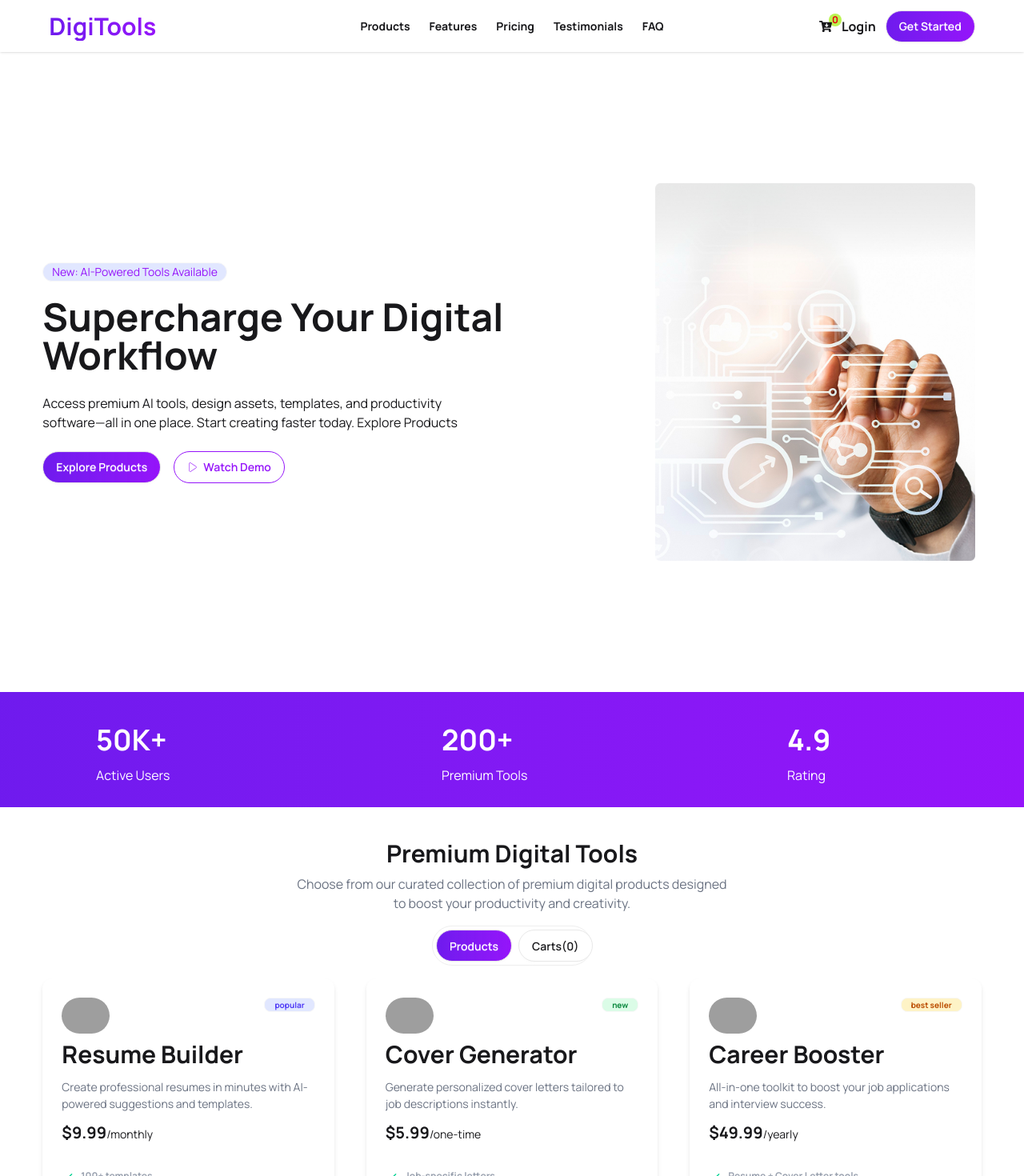
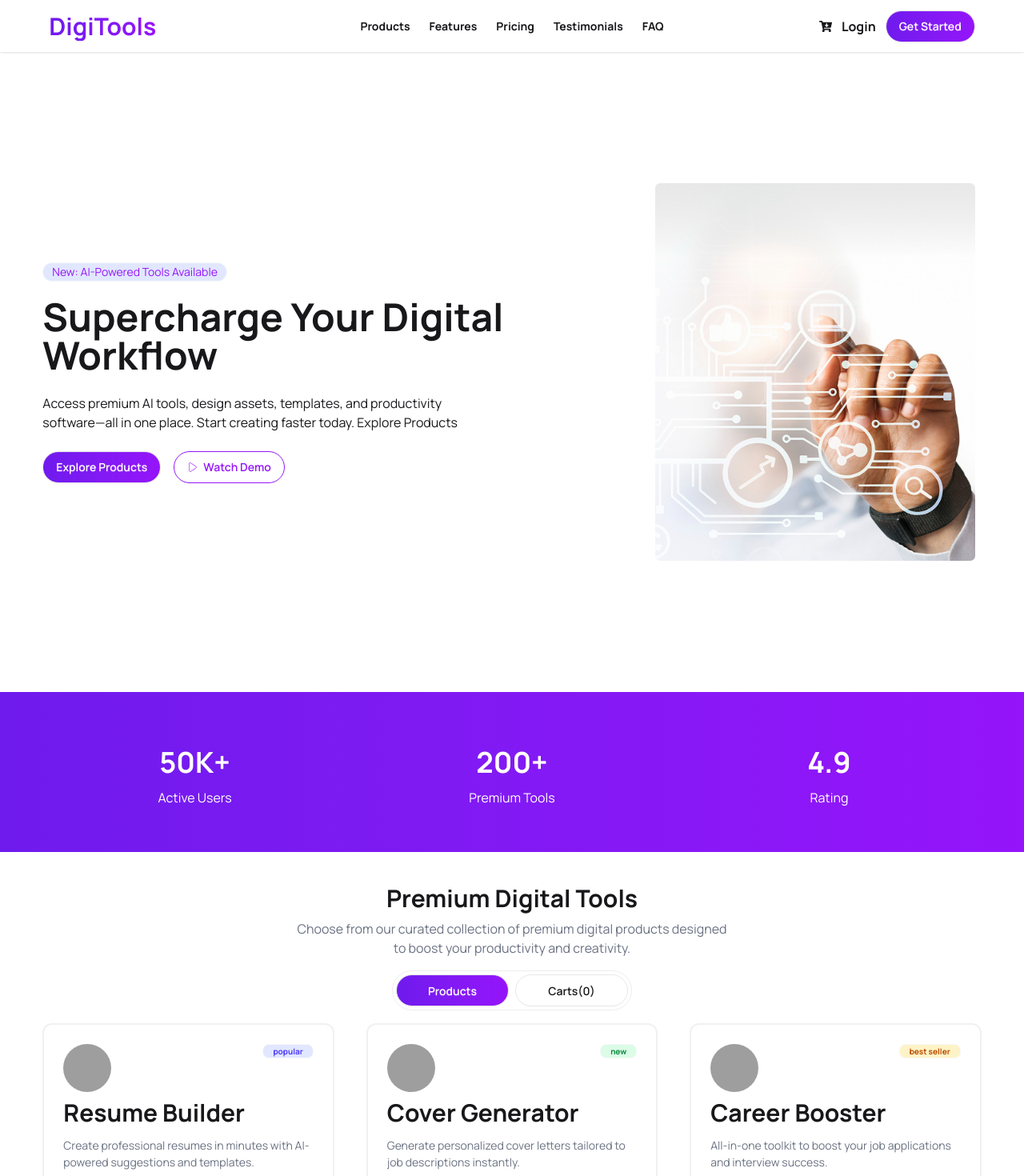
Before and after one commit to dev-riaz/Assignment-6, a React (Vite) app: page / in a window 1280 px wide. Shown: the top 1470 px of the page at 80% size. Built offline with nearby package versions, Linux system fonts and the light colour scheme; grey boxes are pictures that could not be loaded.

Commit message:
assignment-6 complet

```diff
--- a/src/components/Banner.jsx
+++ b/src/components/Banner.jsx
@@ -5,8 +5,8 @@ import { CiPlay1 } from "react-icons/ci";
 const Banner = () => {
   return (
     <div>
-      <div className="hero min-h-screen w-full  md:max-w-11/12 mx-auto">
-        <div className="flex flex-col-reverse md:flex-row justify-center items-center">
+      <div className="hero min-h-screen w-11/12 mx-auto">
+        <div className="flex flex-col-reverse md:flex-row justify-center items-center text-center md:text-start">
           <div className="space-x-4">
             <div className="badge bg-[#E1E7FF] text-[#9514FA] rounded-full">
               New: AI-Powered Tools Available
--- a/src/components/Card.jsx
+++ b/src/components/Card.jsx
@@ -23,16 +23,16 @@ const Card = ({ cardDataPromise, carts, setCarts }) => {
             </p>
           </div>
         </div>
-        <div className="text-center space-x-2 rounded-full p-1 border border-base-300 w-[200px] mx-auto my-4 flex">
+        <div className="text-center space-x-2 rounded-full p-1 border border-base-300 w-[300px] mx-auto my-4 flex justify-center">
           <button
             onClick={tabHandle}
-            className={`btn rounded-full ${activeTab === "products" ? "bg-linear-to-r from-[#6a12edf6] to-[#9514FA] text-white" : "bg-white"}`}
+            className={`btn rounded-full flex-1 ${activeTab === "products" ? "bg-linear-to-r from-[#6a12edf6] to-[#9514FA] text-white" : "bg-white"}`}
           >
             Products
           </button>
           <button
             onClick={() => setActiveTab("cart")}
-            className={`btn rounded-full ${activeTab === "cart" ? "bg-linear-to-r from-[#6a12edf6] to-[#9514FA] text-white" : "bg-white"}`}
+            className={`btn rounded-full flex-1 ${activeTab === "cart" ? "bg-linear-to-r from-[#6a12edf6] to-[#9514FA] text-white" : "bg-white"}`}
           >
             {`Carts(${carts.length})`}
           </button>
--- a/src/components/Cart.jsx
+++ b/src/components/Cart.jsx
@@ -1,5 +1,6 @@
 import React from "react";
 import { toast } from "react-toastify";
+import image from "../assets/placeholder.jpg"
 // import { toast } from "react-toastify";
 
 const Cart = ({ carts, setCarts }) => {
@@ -22,7 +23,7 @@ const Cart = ({ carts, setCarts }) => {
 
   return (
     <div>
-      <div className="w-full  md:max-w-11/12 mx-auto border-2 border-base-300 rounded-2xl p-5">
+      <div className="w-11/12 mx-auto border-2 border-base-300 rounded-2xl p-5">
         <div className="text-xl font-bold">
           <h1>Your Cart</h1>
         </div>
@@ -30,8 +31,8 @@ const Cart = ({ carts, setCarts }) => {
           <div className="flex flex-col justify-center items-center bg-base-200 p-5 gap-2 rounded-2xl mt-4">
             <img
               className="w-60 h-40 rounded-2xl"
-              src="/public/placeholder.jpg"
-              alt=""
+              src={image}
+              alt="empty image"
             />
             <h1 className="text-xl font-bold text-gray-400">
               Your Cart is empty
--- a/src/components/Footer.jsx
+++ b/src/components/Footer.jsx
@@ -5,8 +5,8 @@ import { FaXTwitter } from "react-icons/fa6";
 const Footer = () => {
   return (
     <div>
-      <footer className="footer sm:footer-horizontal bg-neutral text-neutral-content p-10">
-        <div className=" w-full  md:max-w-11/12 mx-auto grid grid-cols-2 md:grid-cols-5 text-gray-400">
+      <footer className="footer sm:footer-horizontal bg-neutral text-neutral-content py-10">
+        <div className="w-11/12 mx-auto grid grid-cols-2 md:grid-cols-5 text-gray-400">
           <div className="w-40 space-y-3">
             <h3 className="text-2xl text-white font-bold">DigiTools</h3>
             <p>
@@ -58,8 +58,8 @@ const Footer = () => {
         </div>
       </footer>
       <hr className="text-gray-500" />
-      <footer className="footer sm:footer-horizontal  bg-neutral text-neutral-content p-4">
-        <aside className="w-full md:max-w-10/12 mx-auto grid md:grid-cols-2 grid-cols-1 text-gray-500">
+      <footer className="footer sm:footer-horizontal  bg-neutral text-neutral-content py-4">
+        <aside className="w-10/12 mx-auto grid md:grid-cols-2 grid-cols-1 text-gray-500">
           <p>
             © 2026 DigiTools. All rights reserved. {new Date().getFullYear()}
           </p>
--- a/src/components/Navbar.jsx
+++ b/src/components/Navbar.jsx
@@ -1,5 +1,5 @@
 import React from "react";
-import NavCartIcon from "./NavCartIcon";
+// import NavCartIcon from "./NavCartIcon";
 import { FaCartArrowDown } from "react-icons/fa";
 const Navbar = ({ carts }) => {
   // console.log(carts);
@@ -7,7 +7,7 @@ const Navbar = ({ carts }) => {
   return (
     <>
       <div className="bg-base-100 shadow sticky top-0 z-50">
-        <div className="navbar w-full md:max-w-11/12 mx-auto">
+        <div className="navbar w-full md:w-11/12 mx-auto">
           <div className="navbar-start ">
             <div className="dropdown">
               <div
@@ -78,7 +78,11 @@ const Navbar = ({ carts }) => {
           <div className="navbar-end gap-2 md:gap-3">
             <ul className="flex justify-between items-center gap-2 md:gap-4">
               <li className="absolute">
-                <div className="w-4 h-4 flex items-center justify-center bg-lime-300 rounded-full font-bold relative -left-4 text-[12px] text-red-600">{carts.length}</div>
+                <div
+                  className={`w-4 h-4 flex items-center justify-center rounded-full font-bold relative -left-4 ${carts.length === 0 ? "bg-white text-white" :" bg-red-600  text-[12px] text-white"} `}
+                >
+                  {carts.length}
+                </div>
                 <FaCartArrowDown className="relative bottom-2 -left-7"></FaCartArrowDown>
               </li>
               <li className="font-bold">Login</li>
--- a/src/components/PricingCard.jsx
+++ b/src/components/PricingCard.jsx
@@ -3,7 +3,7 @@ import React from "react";
 const PricingCard = () => {
   return (
     <div>
-      <div className="w-full  md:max-w-11/12 mx-auto mt-20">
+      <div className="w-11/12 mx-auto mt-20">
         <div className="text-center space-y-2">
           <h1 className="text-3xl font-bold">Simple, Transparent Pricing</h1>
           <p className="text-gray-500">
--- a/src/components/ProductCard.jsx
+++ b/src/components/ProductCard.jsx
@@ -17,11 +17,11 @@ const ProductCard = ({ card, carts, setCarts }) => {
 
   return (
     <div>
-      <div key={card.id} className="card bg-base-100 rounded-xl shadow-md transition-all duration-300 ease-in-out hover:-translate-y-2 hover:shadow-lg ">
+      <div key={card.id} className="card bg-base-100 rounded-xl border-2 border-gray-400/15 transition-all duration-300 ease-in-out hover:-translate-y-2 hover:shadow-lg ">
         <div className="card-body">
           <div className="flex justify-between">
             <span>
-              <img className="w-15 rounded-full" src={card.icon} alt="icon" />
+              <img className="w-15 h-15 rounded-full" src={card.icon} alt="icon" />
             </span>
             <span
               className={`badge badge-xs ${card.tag === "best seller" ? "bg-[#FEF3C6] text-[#BB4D00]" : card.tag === "popular" ? "bg-[#E1E7FF] text-[#4F39F6]" : card.tag === "new" ? "bg-[#DBFCE7] text-[#0A883E]" : ""} font-bold py-2 px-3`}
--- a/src/components/Products.jsx
+++ b/src/components/Products.jsx
@@ -4,7 +4,7 @@ import ProductCard from "./ProductCard";
 const Products = ({ cards, carts, setCarts }) => {
   return (
     <>
-      <div className="md:max-w-11/12 mx-auto grid grid-cols-1 md:grid-cols-3 gap-10">
+      <div className="w-11/12 mx-auto grid grid-cols-1 md:grid-cols-3 gap-10">
         {cards.map((card) => (
           <ProductCard
             key={card.id}
--- a/src/components/RatingBar.jsx
+++ b/src/components/RatingBar.jsx
@@ -2,22 +2,24 @@ import React from "react";
 
 const RatingBar = () => {
   return (
-    <div>
-      <div className="bg-linear-to-r from-[#6a12edf6] to-[#9514FA] grid md:grid-cols-3 md:mt-0 mt-8 grid-cols-1 gap-4 mb-10 items-center justify-center py-3">
-        <div className="py-4 px-30 text-white">
+    <>
+      <div className="bg-linear-to-r from-[#6a12edf6] to-[#9514FA]">
+        <div className="w-11/12 mx-auto grid md:grid-cols-3 md:mt-0 mt-8 grid-cols-2 gap-4 mb-10 py-14 items-center justify-center">
+          <div className="text-white flex flex-col justify-center items-center">
             <h1 className="text-4xl  py-3 font-bold">50K+</h1>
             <p>Active Users</p>
           </div>
-        <div className="py-4 px-30 text-white">
+          <div className="text-white flex flex-col justify-center items-center">
             <h1 className="text-4xl  py-3 font-bold">200+</h1>
             <p>Premium Tools</p>
           </div>
-        <div className="py-4 px-30 text-white">
+          <div className="text-white flex flex-col justify-center items-center">
             <h1 className="text-4xl  py-3 font-bold">4.9</h1>
             <p>Rating</p>
           </div>
         </div>
       </div>
+    </>
   );
 };
 
--- a/src/components/StepCard.jsx
+++ b/src/components/StepCard.jsx
@@ -5,7 +5,7 @@ import image3 from "../assets/rocket.png"
 const StepCard = () => {
   return (
     <div>
-      <div className="w-full  md:max-w-11/12 mx-auto mt-25">
+      <div className="w-11/12 mx-auto mt-25">
         <div className="text-center space-y-2">
           <h1 className="text-3xl font-bold">Get Started in 3 Steps</h1>
           <p className="text-gray-500">
```
Also changed, not shown: src/assets/placeholder.jpg (renamed from public/placeholder.jpg). Lines whose indentation alone changed are shown as unchanged.
